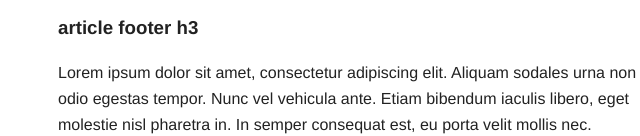
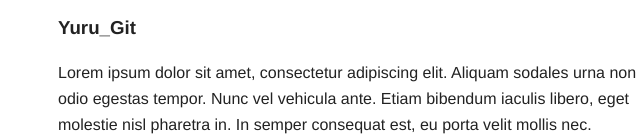
Before and after one commit to babakou/YuruGit, a plain HTML site: page index.html in a window 1280 px wide. Shown: the part 668-804 px from the top of the page, 69-709 px from the left. Drawn offline with nearby package versions, Linux system fonts and the light colour scheme.

Commit message:
一番下のフッタを変更しました

```diff
--- a/index.html
+++ b/index.html
@@ -44,7 +44,7 @@
                         <p>Lorem ipsum dolor sit amet, consectetur adipiscing elit. Aliquam sodales urna non odio egestas tempor. Nunc vel vehicula ante. Etiam bibendum iaculis libero, eget molestie nisl pharetra in. In semper consequat est, eu porta velit mollis nec. Curabitur posuere enim eget turpis feugiat tempor. Etiam ullamcorper lorem dapibus velit suscipit ultrices. Proin in est sed erat facilisis pharetra.</p>
                     </section>
                     <footer>
-                        <h3>article footer h3</h3>
+                        <h3>Yuru_Git</h3>
                         <p>Lorem ipsum dolor sit amet, consectetur adipiscing elit. Aliquam sodales urna non odio egestas tempor. Nunc vel vehicula ante. Etiam bibendum iaculis libero, eget molestie nisl pharetra in. In semper consequat est, eu porta velit mollis nec. Curabitur posuere enim eget turpis feugiat tempor.</p>
                     </footer>
                 </article>
```
